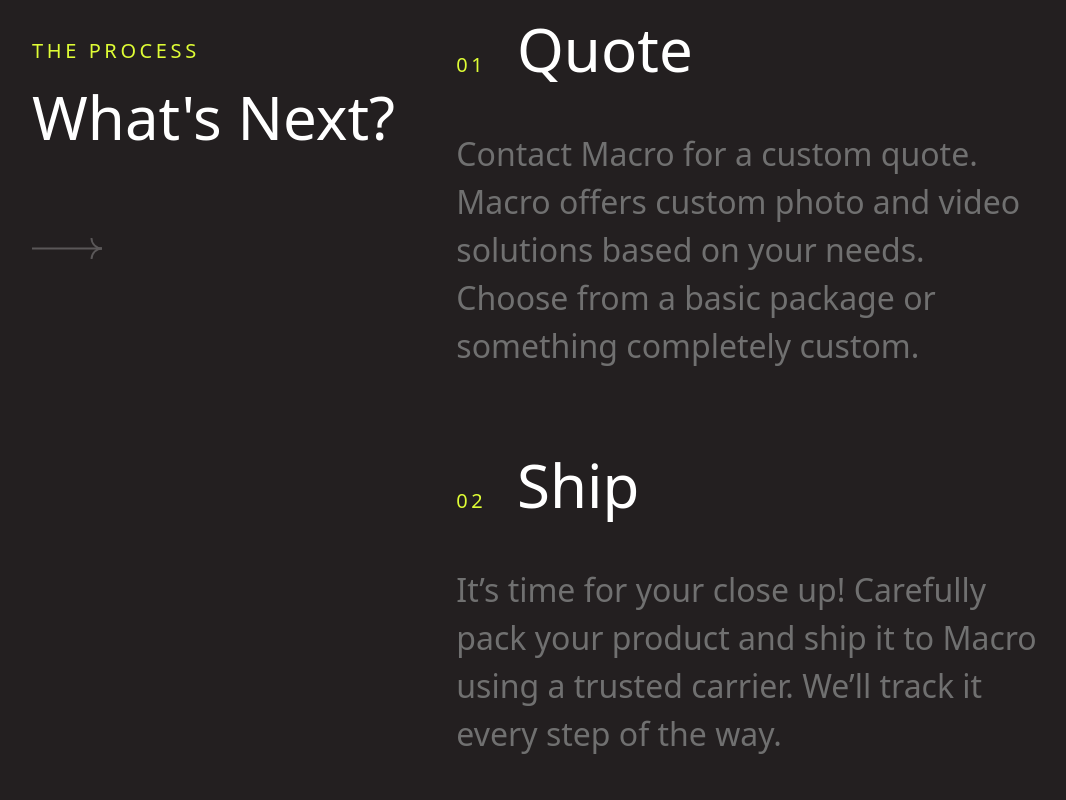
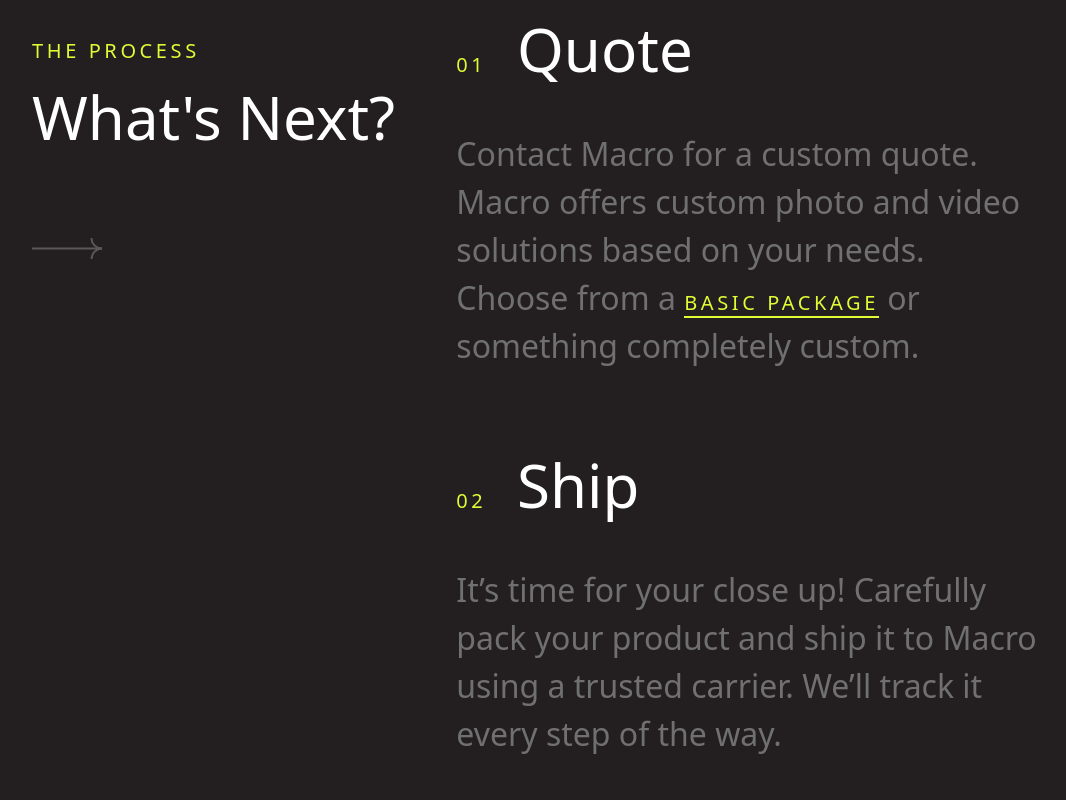
Before and after one commit to jjroush/macro, a Next.js app: page / in a window 1280 px wide. Shown: the part 3880-4680 px from the top of the page, without its empty margins (64-1130 px from the left). Built offline with nearby package versions, Linux system fonts and the light colour scheme.

Commit message:
progress

```diff
--- a/pages/index.js
+++ b/pages/index.js
@@ -28,6 +28,7 @@
 export default function Index() {
   const [isCopied, setIsCopied] = useState(false);
   const elementRef = useRef(null);
+  const [shouldShowModal, setShouldShowModal] = useState(false);
 
   const onEmailCopyClick = () => {
     navigator.clipboard.writeText("macro@roush.io");
@@ -122,8 +123,27 @@
             <div className="category">
               <h1 className="header-number-bullet preheader">01</h1>
               <h1 className="header-number header"> Quote</h1>
+              {shouldShowModal && (
+                <div id="myModal" className="modal">
+                  <div className="modal-content">
+                    <span className="close" onClick={() => setShouldShowModal(false)}>&times;</span>
+                    <h1>Get Started</h1>
+                    <p>A basic package includes 5 high-resolution photos and post-production delivered to your inbox within 7 business days.</p>
+                    <div>
+                      <div>
+                        <h1>5</h1>
+                        <p>High Photos</p>
+                        <h1>7</h1>
+                        <p>Business Days</p>
+                        <h1>120$</h1>
+                      </div>
+                    </div>
+                    To add additional photos or video to your project, reach out directly for a custom quote to fit your needs.
+                  </div>
+                </div>
+              )}
               <p className="paragraph">
-                Contact Macro for a custom quote. Macro offers custom photo and video solutions based on your needs. Choose from a basic package or something completely custom.
+                Contact Macro for a custom quote. Macro offers custom photo and video solutions based on your needs. Choose from a <a onClick={() => setShouldShowModal(true)}>basic package</a> or something completely custom.
               </p>
             </div>
             <div className="category">
--- a/styles/global.css
+++ b/styles/global.css
@@ -204,11 +204,34 @@
 }
 
 a {
-  color: #ec7734;
-  font: normal normal normal 30px/35px system-ui;
-  letter-spacing: 5.1px;
+  color: #DFFD35;
+  font: normal normal normal 20px system-ui;
+  letter-spacing: 3.6px;
   text-transform: uppercase;
   text-decoration: none;
+  position: relative;
+}
+
+a::before {
+  content: '';
+  background-color: #DFFD35;
+  position: absolute;
+  left: 0;
+  bottom: -2px;
+  width: 100%;
+  height: 2px;
+  z-index: -1;
+  transition: all .3s ease-in-out;
+}
+
+a:hover {
+  color: #272727;
+  transition: all .3s ease-in-out;
+}
+
+a:hover::before {
+  bottom: -2px;
+  height: 102%;
 }
 
 .key-info {
@@ -338,6 +361,43 @@
   text-align: left;
 }
 
+/* The Modal (background) */
+.modal {
+  position: fixed; /* Stay in place */
+  z-index: 1; /* Sit on top */
+  right: -5%;
+  top: 0;
+  width: 100%; /* Full width */
+  height: 100%; /* Full height */
+  overflow: auto; /* Enable scroll if needed */
+}
+
+/* Modal Content/Box */
+.modal-content {
+  border: 1px solid #999;
+  background-color: #fefefe;
+  margin: 15% 0 15% 15%; /* 15% from the top and centered */
+  /*padding: 20px;*/
+  border: 1px solid #888;
+  width: 80%; /* Could be more or less, depending on screen size */
+  padding-left: 45px;
+}
+
+/* The Close Button */
+.close {
+  color: #aaa;
+  float: right;
+  font-size: 28px;
+  font-weight: bold;
+}
+
+.close:hover,
+.close:focus {
+  color: black;
+  text-decoration: none;
+  cursor: pointer;
+}
+
 @keyframes rotate {
   to {
     transform: rotate(360deg);
```
